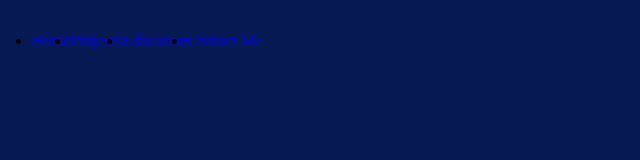
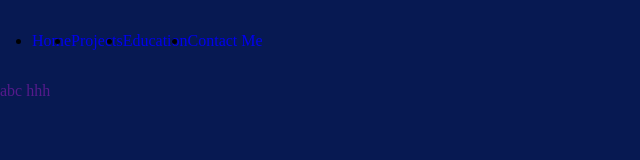
Before and after one commit to madanmohanpanda/portfolio, a plain HTML site: page index.html in a window 1280 px wide. Shown: the full height of the page, 0-640 px from the left. Drawn offline with Linux system fonts and the light colour scheme.

Commit message:
second commit

```diff
--- a/index.html
+++ b/index.html
@@ -16,6 +16,9 @@
                 <li class="list"><a href="#">Contact Me</a></li>
             </ul>
         </nav>
+        <main>
+            <a href="">abc hhh</a>
+        </main>
     </header>
 </body>
 </html>
```
